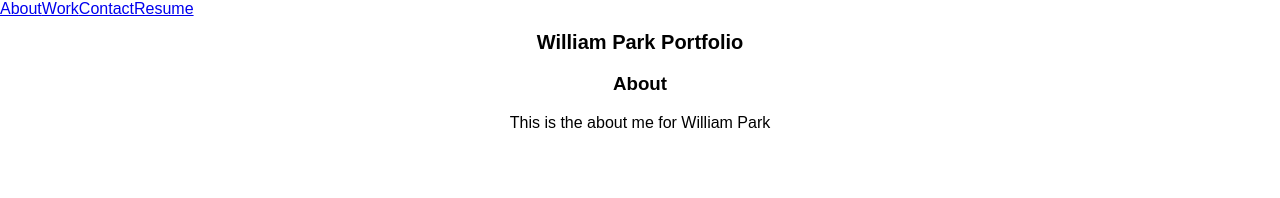
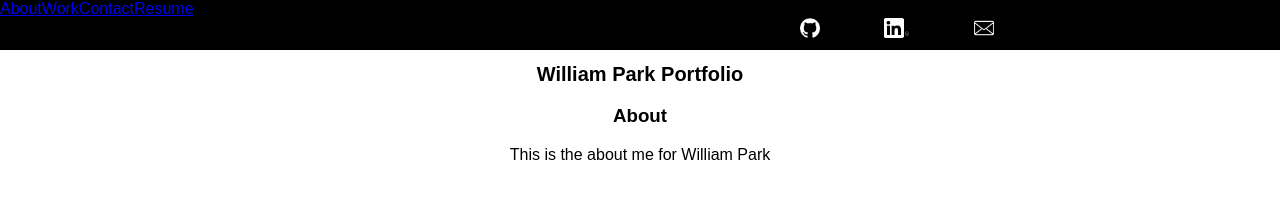
Before and after one commit to wjypark94/william-park-portfolio, a React app: page / in a window 1280 px wide. Built offline with nearby package versions, Linux system fonts and the light colour scheme.

Commit message:
added basic nav component with social icons

```diff
--- a/src/componentStyles/About.css
+++ b/src/componentStyles/About.css
@@ -1,3 +1,4 @@
 .about-bio{
     text-align: center;
+
 }
--- /dev/null
+++ b/src/componentStyles/NavBar.css
@@ -0,0 +1,27 @@
+.Nav{
+    background-color: black;
+    width: 100%;
+    display: flex;
+    height: 50px;
+    top: 0;
+
+}
+
+.social-icon img {
+    height: 20px;
+}
+
+.social-links {
+    display: flex;
+    flex-direction: row;
+    align-items: center;
+    min-width: 100px;
+    justify-content: space-between;
+    position: relative;
+    left: 800px;
+}
+
+a {
+    box-sizing: content-box;
+    padding-bottom: 5px;
+}
--- a/src/components/NavBar.js
+++ b/src/components/NavBar.js
@@ -1,4 +1,8 @@
 import React, {Component} from 'react';
+import GithubIcon from '../images/github-icon.png';
+import LinkedinIcon from '../images/linkedin-icon.png';
+import EmailIcon from '../images/email-icon.png';
+import '../componentStyles/NavBar.css';
 
 class NavBar extends Component {
     constructor(props) {
@@ -18,6 +22,21 @@ class NavBar extends Component {
                     <a id="contact" className="nav-item" href="/contact">Contact</a>
                     <a id="resume" className="nav-item" href="/resume">Resume</a>
                 </nav>
+
+                <div className="social-links">
+                    <a className="social-icon" href="https://github.com/wjypark94" target="_blank" rel="noopener noreferrer">
+                        <img src={GithubIcon} alt="github-icon"/>
+                    </a>
+
+                    <a className="social-icon" href="https://www.linkedin.com/in/wjypark/" target="_blank" rel="noopener noreferrer">
+                        <img src={LinkedinIcon} alt="linkedin-icon"/>
+                    </a>
+
+                    <a className="social-icon" href="mailto:wjypark94@gmail.com">
+                        <img src={EmailIcon} alt="email-icon"/>
+                    </a>
+
+                </div>
             </div>
             </section>
         )
```
Also changed, not shown: src/images/email-icon.png (added), src/images/github-icon.png (added), src/images/linkedin-icon.png (added).
